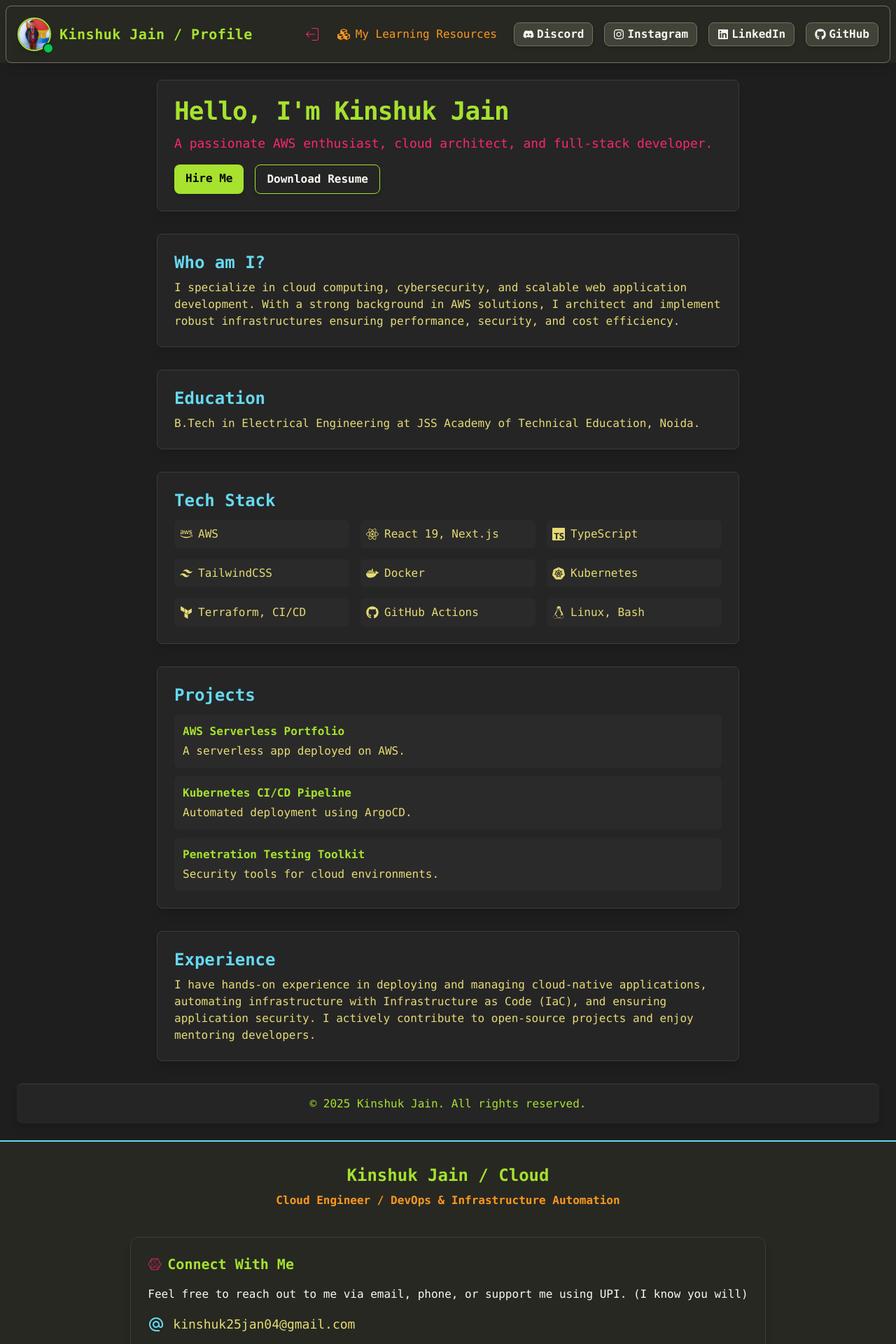
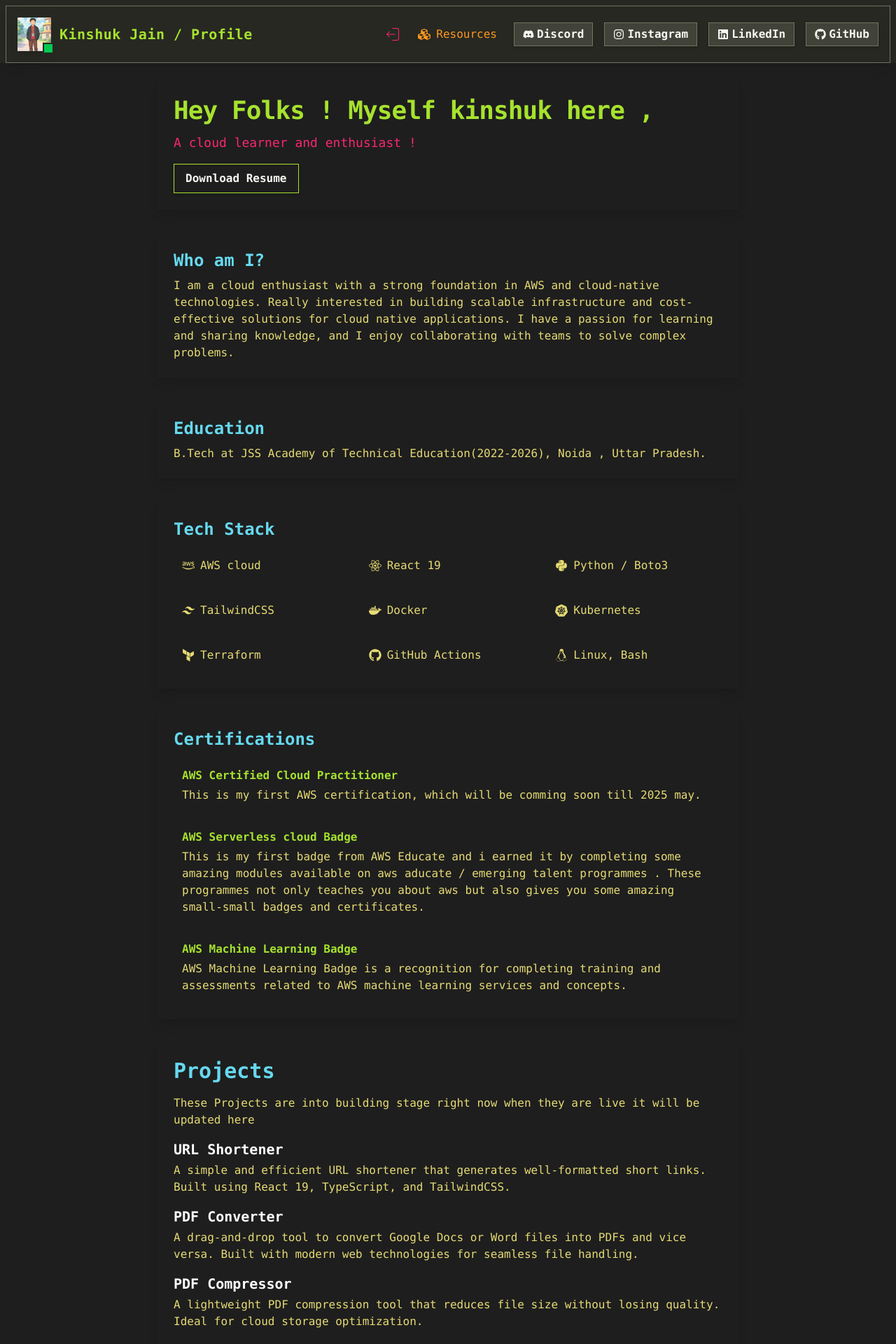
Before and after one commit to kinshukjainn/kinshukkportfolio, a React (Vite) app: page / in a window 1280 px wide. Shown: the top 1920 px of the page at 70% size. Built offline with nearby package versions, Linux system fonts and the light colour scheme.

Commit message:
Refactor code structure for improved readability and maintainability

```diff
--- a/src/components/AwsDocs.tsx
+++ b/src/components/AwsDocs.tsx
@@ -246,7 +246,7 @@
 
   return (
     <div className="min-h-screen bg-[#272822] p-4 md:p-8 text-[#F8F8F2]">
-      <div className="mb-6 p-5 rounded-lg border-2 border-[#A6E22E] bg-[#1E1F1C]">
+      <div className="mb-6 p-5  border-2 border-[#A6E22E] bg-[#1E1F1C]">
         <h1 className="font-semibold text-2xl text-[#FD971F] flex items-center">
           <MdOutlineSpeakerNotes className="text-[#FD971F] mr-2" /> Note:
         </h1>
@@ -258,7 +258,7 @@
         </p>
         <button
           onClick={upicopy}
-          className="flex items-center font-semibold cursor-pointer gap-2 rounded-md text-[#272822] mt-2 px-4 py-2 bg-[#66D9EF] hover:bg-[#A1EFE4] transition-all"
+          className="flex items-center font-semibold cursor-pointer gap-2  text-[#272822] mt-2 px-4 py-2 bg-[#66D9EF] hover:bg-[#A1EFE4] transition-all"
         >
           <FaCopy />
           {copied ? "UPI ID Copied!" : "Copy UPI ID"}
@@ -269,7 +269,7 @@
       <div className="max-w-6xl mx-auto">
         {/* Search Bar */}
         <div className="mb-6 relative">
-          <div className="relative rounded-lg bg-[#1E1F1C] border border-[#F92672] shadow-md p-3 flex items-center">
+          <div className="relative  bg-[#1E1F1C] border border-[#F92672] shadow-md p-3 flex items-center">
             <FaSearch className="text-[#FD971F] mr-3" />
             <input
               type="text"
@@ -287,7 +287,7 @@
             <button
               key={category.id}
               onClick={() => setSelectedCategory(category.id)}
-              className={`px-4 py-2 rounded-md transition ${
+              className={`px-4 py-2  transition ${
                 selectedCategory === category.id
                   ? "bg-[#F92672] text-[#F8F8F2] font-semibold shadow-md"
                   : "bg-[#383830] text-[#F8F8F2] hover:bg-[#49483E]"
@@ -303,7 +303,7 @@
           {filteredResources.map((resource, index) => (
             <div
               key={index}
-              className="bg-[#1E1F1C] border border-[#383830] rounded-lg p-4 shadow-md hover:shadow-lg hover:border-[#A6E22E] transition-all"
+              className="bg-[#1E1F1C] border border-[#383830]  p-4 shadow-md hover:shadow-lg hover:border-[#A6E22E] transition-all"
             >
               <div className="flex items-start mb-3">
                 <div className="text-xl mr-3">{getIcon(resource.categories[0])}</div>
@@ -313,7 +313,7 @@
                 </div>
               </div>
               <div className="flex items-center justify-between border-t border-[#383830] pt-3">
-                <span className="text-xs bg-[#383830] px-2 py-1 rounded-md text-[#A6E22E] capitalize">
+                <span className="text-xs bg-[#383830] px-2 py-1 text-[#A6E22E] capitalize">
                   {resource.categories.join(", ")}
                 </span>
                 <div className="space-x-2">
--- a/src/components/Header.tsx
+++ b/src/components/Header.tsx
@@ -6,7 +6,7 @@
 import { SiDocsdotrs } from "react-icons/si";
 import { motion, AnimatePresence } from "framer-motion";
 import { CiLogout } from "react-icons/ci";
-import profile from "../assets/profile.webp";
+import profile from "../assets/image.jpg";
 
 const Header = () => {
   const [menuOpen, setMenuOpen] = useState(false);
@@ -30,7 +30,7 @@
       initial={{ opacity: 0, y: -20 }}
       animate={{ opacity: 1, y: 0 }}
       transition={{ duration: 0.6, ease: "easeInOut" }}
-      className={`bg-[#272822] text-[#f8f8f2] mt-2 mx-2 p-4 flex flex-col sm:flex-row justify-between items-center font-mono rounded-lg shadow-lg border border-[#75715e] relative z-50 ${
+      className={`bg-[#272822] text-[#f8f8f2] mt-2 mx-2 p-4 flex flex-col sm:flex-row justify-between items-center font-mono  shadow-lg border border-[#75715e] relative z-50 ${
         scrolled ? "sticky top-2 backdrop-blur-sm bg-opacity-95" : ""
       }`}
     >
@@ -44,7 +44,7 @@
         >
           <motion.div
             whileHover={{ scale: 1.05, rotate: 3 }}
-            className="w-10 h-10 sm:w-12 sm:h-12 rounded-full overflow-hidden border-2 border-[#a6e22e] shadow-lg"
+            className="w-10 h-10 sm:w-12 sm:h-12  overflow-hidden  shadow-lg"
           >
             <img
               src={profile}
@@ -67,7 +67,7 @@
             initial={{ opacity: 0, scale: 0 }}
             animate={{ opacity: 1, scale: 1 }}
             transition={{ delay: 0.6, type: "spring" }}
-            className="absolute -bottom-1 -right-1 w-4 h-4 bg-green-500 rounded-full border-2 border-[#272822]"
+            className="absolute -bottom-1 -right-1 w-4 h-4 bg-green-500  border-2 border-[#272822]"
             title="Online"
           />
         </motion.div>
@@ -132,7 +132,7 @@
         className="flex items-center gap-2 text-[#fd971f] text-sm md:text-base"
         onClick={closeMenu}
       >
-        <SiDocsdotrs className="text-lg" /> My Learning Resources
+        <SiDocsdotrs className="text-lg" /> Resources
       </Link>
     </motion.div>
     {/* Social Links */}
@@ -153,7 +153,7 @@
     href={href}
     target="_blank"
     rel="noopener noreferrer"
-    className="flex items-center gap-1 px-2 sm:px-3 py-1 text-[#f8f8f2] bg-[#414339] border border-[#75715e] rounded-lg hover:bg-[#66d9ef] hover:text-[#272822] transition-all duration-300 shadow-md text-sm md:text-base"
+    className="flex items-center gap-1 px-2 sm:px-3 py-1 text-[#f8f8f2] bg-[#414339] border border-[#75715e]  hover:bg-[#66d9ef] hover:text-[#272822] transition-all duration-300 shadow-md text-sm md:text-base"
   >
     {icon}
     <span className="font-semibold hidden md:inline">{label}</span>
--- a/src/components/MainContent.tsx
+++ b/src/components/MainContent.tsx
@@ -1,5 +1,5 @@
-import { FaAws, FaDocker, FaGithub, FaLinux, FaReact } from "react-icons/fa";
-import { SiKubernetes, SiTerraform, SiTailwindcss, SiTypescript } from "react-icons/si";
+import { FaAws, FaDocker, FaGithub, FaLinux, FaPython, FaReact } from "react-icons/fa";
+import { SiKubernetes, SiTerraform, SiTailwindcss } from "react-icons/si";
 import { motion } from "framer-motion";
 import { useState, useEffect, ReactNode } from "react";
 
@@ -10,7 +10,7 @@
 };
 
 // Define types for project items
-type ProjectItem = {
+type certification = {
   title: string;
   description: string;
   link: string;
@@ -43,34 +43,34 @@
 
   // Tech stack items
   const techStack: TechItem[] = [
-    { icon: <FaAws className="text-lg" />, name: "AWS" },
-    { icon: <FaReact className="text-lg" />, name: "React 19, Next.js" },
-    { icon: <SiTypescript className="text-lg" />, name: "TypeScript" },
+    { icon: <FaAws className="text-lg" />, name: "AWS cloud" },
+    { icon: <FaReact className="text-lg" />, name: "React 19" },
+    { icon: <FaPython className="text-lg" />, name: "Python / Boto3" },
     { icon: <SiTailwindcss className="text-lg" />, name: "TailwindCSS" },
     { icon: <FaDocker className="text-lg" />, name: "Docker" },
     { icon: <SiKubernetes className="text-lg" />, name: "Kubernetes" },
-    { icon: <SiTerraform className="text-lg" />, name: "Terraform, CI/CD" },
+    { icon: <SiTerraform className="text-lg" />, name: "Terraform " },
     { icon: <FaGithub className="text-lg" />, name: "GitHub Actions" },
     { icon: <FaLinux className="text-lg" />, name: "Linux, Bash" }
   ];
 
   // Projects data
-  const projects: ProjectItem[] = [
+  const certification: certification[] = [
     {
-      title: "AWS Serverless Portfolio",
-      description: "A serverless app deployed on AWS.",
-      link: "#"
+      title: "AWS Certified Cloud Practitioner",
+      description: "This is my first AWS certification, which will be comming soon  till 2025 may.",
+      link: "https://github.com/kinshukjainn/"
     },
     {
-      title: "Kubernetes CI/CD Pipeline",
-      description: "Automated deployment using ArgoCD.",
-      link: "#"
+      title: "AWS Serverless cloud Badge",
+      description: "This is my first badge from AWS Educate and i earned it by completing some amazing modules available on aws aducate / emerging talent programmes . These programmes not only teaches you about aws but also gives you some amazing small-small badges and certificates.",
+      link: "https://www.credly.com/badges/0bcd1190-2d68-45ff-91d9-32b65aa93ed8/public_url"
     },
     {
-      title: "Penetration Testing Toolkit",
-      description: "Security tools for cloud environments.",
-      link: "#"
-    }
+      title: "AWS Machine Learning Badge",
+      description: "AWS Machine Learning Badge is a recognition for completing training and assessments related to AWS machine learning services and concepts.",
+      link: "https://www.credly.com/badges/a0042ec2-cc6e-4a99-84de-a1516ee5775a/public_url"
+    },
   ];
 
   // State to track if content is fully loaded
@@ -92,27 +92,19 @@
       >
         {/* Introduction Section */}
         <motion.section
-          className="bg-[#252526] p-4 sm:p-6 rounded-lg shadow-lg border border-[#3E3D32] text-center sm:text-left overflow-hidden"
+          className=" p-4 sm:p-6  shadow-lg  text-center sm:text-left overflow-hidden"
           variants={itemVariants}
         >
           <h1 className="text-2xl sm:text-3xl md:text-4xl font-bold text-[#A6E22E] tracking-tight">
-            Hello, I'm Kinshuk Jain
+            Hey Folks ! Myself kinshuk here ,
           </h1>
           <p className="text-[#F92672] text-base sm:text-lg mt-2 md:mt-3">
-            A passionate AWS enthusiast, cloud architect, and full-stack developer.
+            A cloud learner and enthusiast !
           </p>
           <div className="mt-4 flex flex-col sm:flex-row sm:space-x-4 space-y-2 sm:space-y-0">
             <motion.a
-              href="#contact"
-              className="bg-[#A6E22E] text-black px-4 py-2 rounded-lg font-semibold shadow-md hover:bg-[#B6F53E] text-center transition-colors duration-300"
-              whileHover={{ scale: 1.05 }}
-              whileTap={{ scale: 0.95 }}
-            >
-              Hire Me
-            </motion.a>
-            <motion.a
               href="/resume.pdf"
-              className="border border-[#A6E22E] px-4 py-2 rounded-lg font-semibold shadow-md hover:bg-[#A6E22E] hover:text-black text-center transition-colors duration-300"
+              className="border border-[#A6E22E] px-4 py-2  font-bold shadow-md hover:bg-[#A6E22E] hover:text-black text-center transition-colors duration-300"
               whileHover={{ scale: 1.05 }}
               whileTap={{ scale: 0.95 }}
             >
@@ -123,31 +115,29 @@
 
         {/* About Section */}
         <motion.section
-          className="bg-[#252526] p-4 sm:p-6 rounded-lg shadow-lg border border-[#3E3D32]"
+          className=" p-4 sm:p-6  shadow-lg "
           variants={itemVariants}
         >
           <h2 className="text-xl sm:text-2xl font-semibold text-[#66D9EF]">Who am I?</h2>
           <p className="text-[#E6DB74] mt-2 text-sm sm:text-base">
-            I specialize in cloud computing, cybersecurity, and scalable web application development.
-            With a strong background in AWS solutions, I architect and implement robust infrastructures
-            ensuring performance, security, and cost efficiency.
+            I am a cloud enthusiast with a strong foundation in AWS and cloud-native technologies. Really interested in building scalable infrastructure and cost-effective solutions for cloud native applications. I have a passion for learning and sharing knowledge, and I enjoy collaborating with teams to solve complex problems.
           </p>
         </motion.section>
 
         {/* Education Section */}
         <motion.section
-          className="bg-[#252526] p-4 sm:p-6 rounded-lg shadow-lg border border-[#3E3D32]"
+          className=" p-4 sm:p-6  shadow-lg"
           variants={itemVariants}
         >
           <h2 className="text-xl sm:text-2xl font-semibold text-[#66D9EF]">Education</h2>
           <p className="text-[#E6DB74] mt-2 text-sm sm:text-base">
-            B.Tech in Electrical Engineering at JSS Academy of Technical Education, Noida.
+            B.Tech at JSS Academy of Technical Education(2022-2026), Noida , Uttar Pradesh.
           </p>
         </motion.section>
 
         {/* Tech Stack Section with Icons */}
         <motion.section
-          className="bg-[#252526] p-4 sm:p-6 rounded-lg shadow-lg border border-[#3E3D32]"
+          className=" p-4 sm:p-6  shadow-lg "
           variants={itemVariants}
         >
           <h2 className="text-xl sm:text-2xl font-semibold text-[#66D9EF]">Tech Stack</h2>
@@ -155,8 +145,8 @@
             {techStack.map((tech, index) => (
               <motion.span
                 key={index}
-                className="flex items-center space-x-2 bg-[#2A2A2A] p-2 rounded-md"
-                whileHover={{ scale: 1.03, backgroundColor: "#303030" }}
+                className="flex items-center space-x-2   p-3 "
+                whileHover={{ scale: 1.03, cursor: "pointer" }}
                 transition={{ type: "spring", stiffness: 400, damping: 10 }}
               >
                 {tech.icon} <span>{tech.name}</span>
@@ -165,54 +155,83 @@
           </div>
         </motion.section>
 
-        {/* Projects Section */}
         <motion.section
-          className="bg-[#252526] p-4 sm:p-6 rounded-lg shadow-lg border border-[#3E3D32]"
+          className=" p-4 sm:p-6  shadow-lg"
           variants={itemVariants}
         >
-          <h2 className="text-xl sm:text-2xl font-semibold text-[#66D9EF]">Projects</h2>
+          <h2 className="text-xl sm:text-2xl font-semibold text-[#66D9EF]">Certifications</h2>
           <div className="mt-3 space-y-3 text-sm sm:text-base">
-            {projects.map((project, index) => (
+            {certification.map((certificate, index) => (
               <motion.div
                 key={index}
-                className="bg-[#2A2A2A] p-3 rounded-md"
-                whileHover={{ scale: 1.02, backgroundColor: "#303030" }}
+                className=" p-3 "
+                whileHover={{ scale: 1.02 }}
                 transition={{ type: "spring", stiffness: 400, damping: 10 }}
               >
-                <a href={project.link} className="text-[#A6E22E] hover:underline font-semibold">
-                  {project.title}
+                <a href={certificate.link} className="text-[#A6E22E] hover:underline font-semibold">
+                  {certificate.title}
                 </a>
                 <p className="text-[#E6DB74] mt-1">
-                  {project.description}
+                  {certificate.description}
                 </p>
               </motion.div>
             ))}
           </div>
         </motion.section>
 
-        {/* Experience Section */}
+        {/* project Section */}
         <motion.section
-          className="bg-[#252526] p-4 sm:p-6 rounded-lg shadow-lg border border-[#3E3D32]"
+          className=" p-4 sm:p-6 shadow-lg "
           variants={itemVariants}
         >
-          <h2 className="text-xl sm:text-2xl font-semibold text-[#66D9EF]">Experience</h2>
-          <p className="text-[#E6DB74] mt-2 text-sm sm:text-base">
-            I have hands-on experience in deploying and managing cloud-native applications,
-            automating infrastructure with Infrastructure as Code (IaC), and ensuring application security.
-            I actively contribute to open-source projects and enjoy mentoring developers.
-          </p>
+          <h2 className="text-2xl sm:text-3xl font-bold text-[#66D9EF] mb-4">
+            Projects
+          </h2>
+          <p className="text-[#E6DB74] mb-4 text-sm sm:text-base">These Projects are into building stage right now when they are live it will be updated here </p>
+          {/* Project 1 */}
+          <div className="mb-4">
+            <a href="#" className="text-lg sm:text-xl font-semibold text-white hover:text-[#66D9EF] transition-colors">
+              URL Shortener
+            </a>
+            <p className="text-[#E6DB74] mt-1 text-sm sm:text-base">
+              A simple and efficient URL shortener that generates well-formatted short links.
+              Built using React 19, TypeScript, and TailwindCSS.
+            </p>
+          </div>
+
+          {/* Project 2 */}
+          <div className="mb-4">
+            <a href="#" className="text-lg sm:text-xl font-semibold text-white hover:text-[#66D9EF] transition-colors">
+              PDF Converter
+            </a>
+            <p className="text-[#E6DB74] mt-1 text-sm sm:text-base">
+              A drag-and-drop tool to convert Google Docs or Word files into PDFs and vice versa.
+              Built with modern web technologies for seamless file handling.
+            </p>
+          </div>
+
+          {/* Project 3 */}
+          <div>
+            <a href="#" className="text-lg sm:text-xl font-semibold text-white hover:text-[#66D9EF] transition-colors">
+              PDF Compressor
+            </a>
+            <p className="text-[#E6DB74] mt-1 text-sm sm:text-base">
+              A lightweight PDF compression tool that reduces file size without losing quality.
+              Ideal for cloud storage optimization.
+            </p>
+          </div>
         </motion.section>
       </motion.div>
 
-      {/* Footer */}
       <motion.footer
-        className="bg-[#252526] border-t border-[#3E3D32] p-3 sm:p-4 text-center text-[#A6E22E] mt-6 sm:mt-8 rounded-lg shadow-lg text-xs sm:text-sm md:text-base w-full"
+        className="bg-[#252526] font-semibold border-t border-[#3E3D32] p-3 sm:p-4 text-center text-[#A6E22E] mt-6 sm:mt-8 shadow-lg text-xs sm:text-sm md:text-base w-full"
         initial={{ opacity: 0, y: 20 }}
         animate={{ opacity: 1, y: 0 }}
         transition={{ delay: 0.8 }}
       >
-        <p>&copy; 2025 Kinshuk Jain. All rights reserved.</p>
+        <p>Want to explore my learning journey? Check out the <strong>Resources</strong> tab in the header!</p>
       </motion.footer>
+
     </div>
   );
 };
--- a/src/socialmedia/SocialMedia.tsx
+++ b/src/socialmedia/SocialMedia.tsx
@@ -18,7 +18,7 @@
   };
 
   return (
-    <div className="bg-[#272822] shadow-lg border border-[#3E3D32] rounded-xl p-6 mt-6 w-full md:w-1/2 flex-grow">
+    <div className="bg-[#272822] shadow-lg border border-[#3E3D32]  p-6 mt-6 w-full md:w-1/2 flex-grow">
       {/* Heading */}
       <h2 className="text-xl font-semibold mb-4 text-[#A6E22E] flex items-center gap-2">
         <FaConnectdevelop className="text-[#F92672]" /> Connect With Me
@@ -51,7 +51,7 @@
         <div className="flex items-center gap-3">
           <button
             onClick={() => copyToClipboard(upiId)}
-            className="flex rounded-lg items-center cursor-pointer text-sm gap-2 px-3 py-1 bg-[#3E3D32] shadow-sm border border-[#75715E] hover:border-[#F92672] text-[#F8F8F2] transition-all"
+            className="flex  items-center cursor-pointer text-sm gap-2 px-3 py-1 bg-[#3E3D32] shadow-sm border border-[#75715E] hover:border-[#F92672] text-[#F8F8F2] transition-all"
           >
             <FaCopy className="text-[#F92672]" />
             {copied ? "UPI ID Copied!" : "Copy UPI ID"}
```
Also changed, not shown: src/assets/image.jpg (added), src/assets/profile.webp (deleted).
